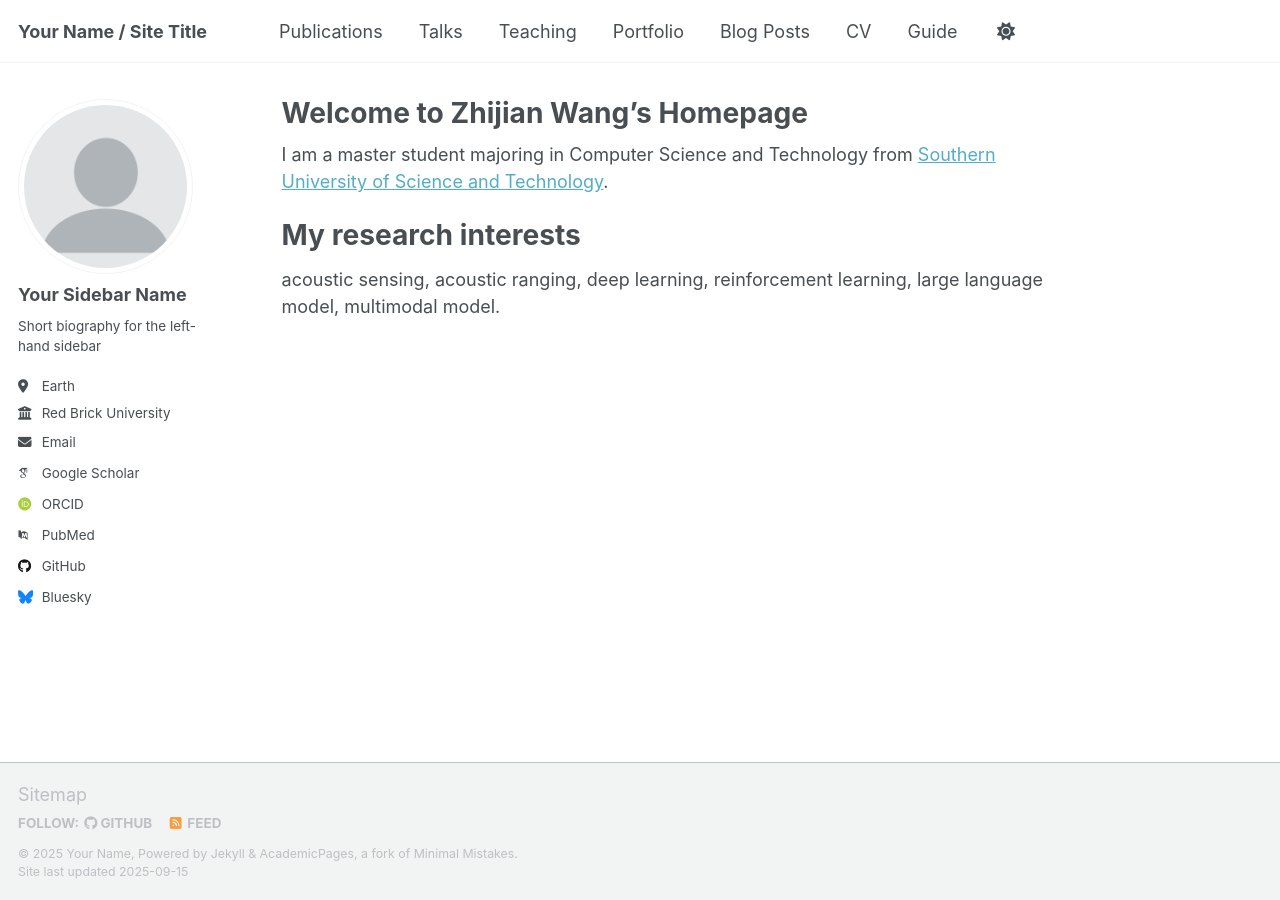
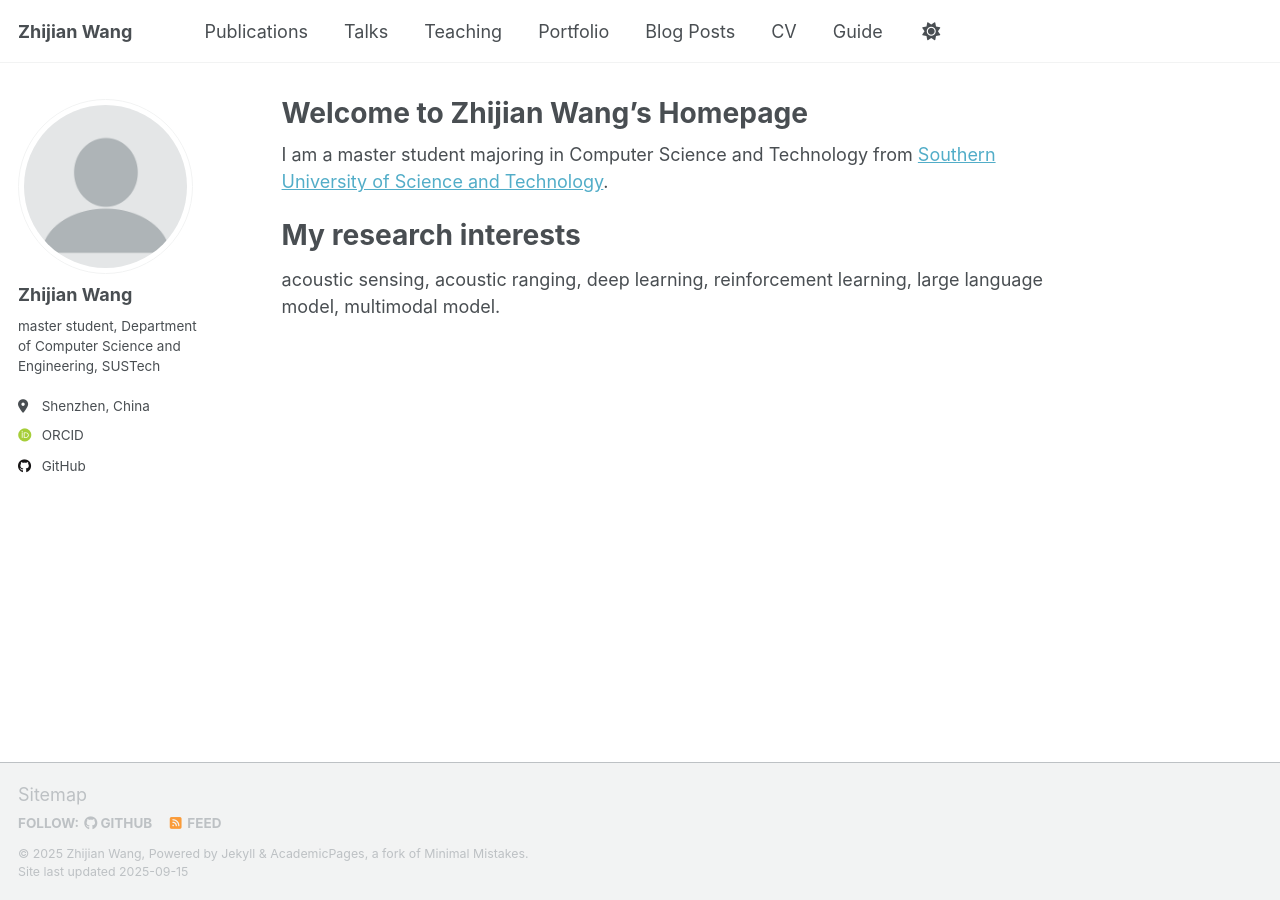
Before and after one commit to WzjCoder/WzjCoder.github.io, a Jekyll site: the page built from _pages/about.md, in a window 1280 px wide. Built offline with Jekyll 4.4.1, drawn with Linux system fonts in a browser that asks for light colours; some web fonts are replaced; a script that is not in the unit is left out.

Commit message:
Update _config.yml

```diff
--- a/_config.yml
+++ b/_config.yml
@@ -9,14 +9,14 @@
 # Basic Site Settings
 locale                   : "en-US"
 site_theme               : "default" # Currently available options are "default", "air"
-title                    : "Your Name / Site Title"
+title                    : "Zhijian Wang"
 title_separator          : "-"
-name                     : &name "Your Name"
+name                     : &name "Zhijian Wang"
 description              : &description "Your Name's academic portfolio"   # Update this with a general description of your site, this is the default if not overridden by a page
-url                      : https://academicpages.github.io # The base hostname & protocol for your site e.g. "https://[your GitHub username].github.io",
+url                      : https://WzjCoder.github.io # The base hostname & protocol for your site e.g. "https://[your GitHub username].github.io",
                                                            # or if you already have some other page hosted on Github then use "https://[your GitHub username].github.io/[Your Repo Name]"
-baseurl                  : "" # the subpath of your site, e.g. "/blog"
-repository               : "academicpages/academicpages.github.io"
+baseurl                  : # "" # the subpath of your site, e.g. "/blog"
+repository               : "https://github.com/WzjCoder"
 
 # Site Author - The following control what appear as part of the author content on the side bar.
 #               If a field is blank the icon and link will not appear, otherwise it will be shown.
@@ -24,23 +24,23 @@ repository               : "academicpages/academicpages.github.io"
 author:
   # Biographic information
   avatar           : "profile.png"
-  name             : "Your Sidebar Name"
+  name             : "Zhijian Wang"
   pronouns         : # example: "she/her"
-  bio              : "Short biography for the left-hand sidebar"
-  location         : "Earth"
-  employer         : "Red Brick University"
+  bio              : "master student, Department of Computer Science and Engineering, SUSTech"
+  location         : "Shenzhen, China"
+  employer         : # "Red Brick University"
   uri              : # URL
-  email            : "none@example.org"
+  email            : # "none@example.org"
 
   # Academic websites
   academia         : # URL
   arxiv            : # URL - Update with the correct link to your profile
-  googlescholar    : "https://scholar.google.com/citations?user=PS_CX0AAAAAJ"
+  googlescholar    : # "https://scholar.google.com/citations?user=PS_CX0AAAAAJ"
   inspire-hep      : # URL
   impactstory      : # URL
-  orcid            : "http://orcid.org/yourorcidurl"
+  orcid            : "https://orcid.org/0009-0004-3938-9305"
   semantic         : # URL
-  pubmed           : "https://www.ncbi.nlm.nih.gov/pubmed/?term=john+snow"
+  pubmed           : # "https://www.ncbi.nlm.nih.gov/pubmed/?term=john+snow"
   researchgate     : # URL
   scopus           : # URL
 
@@ -48,13 +48,13 @@ author:
   bitbucket        : # Username - Update with your username on the site
   codepen          : # Username
   dribbble         : # Username
-  github           : "academicpages"
+  github           : "https://WzjCoder.github.io"
   kaggle           : # Username
   stackoverflow    : # User number or user number and name (i.e., use "1" or "1/jeff-atwood")
 
   # Social media
   artstation       : # Username
-  bluesky          : "bsky.app" # Replace this with you Bluesky username
+  bluesky          : # "bsky.app" # Replace this with you Bluesky username
   facebook         : # Username
   flickr           : # Username
   foursquare       : # Username
```
